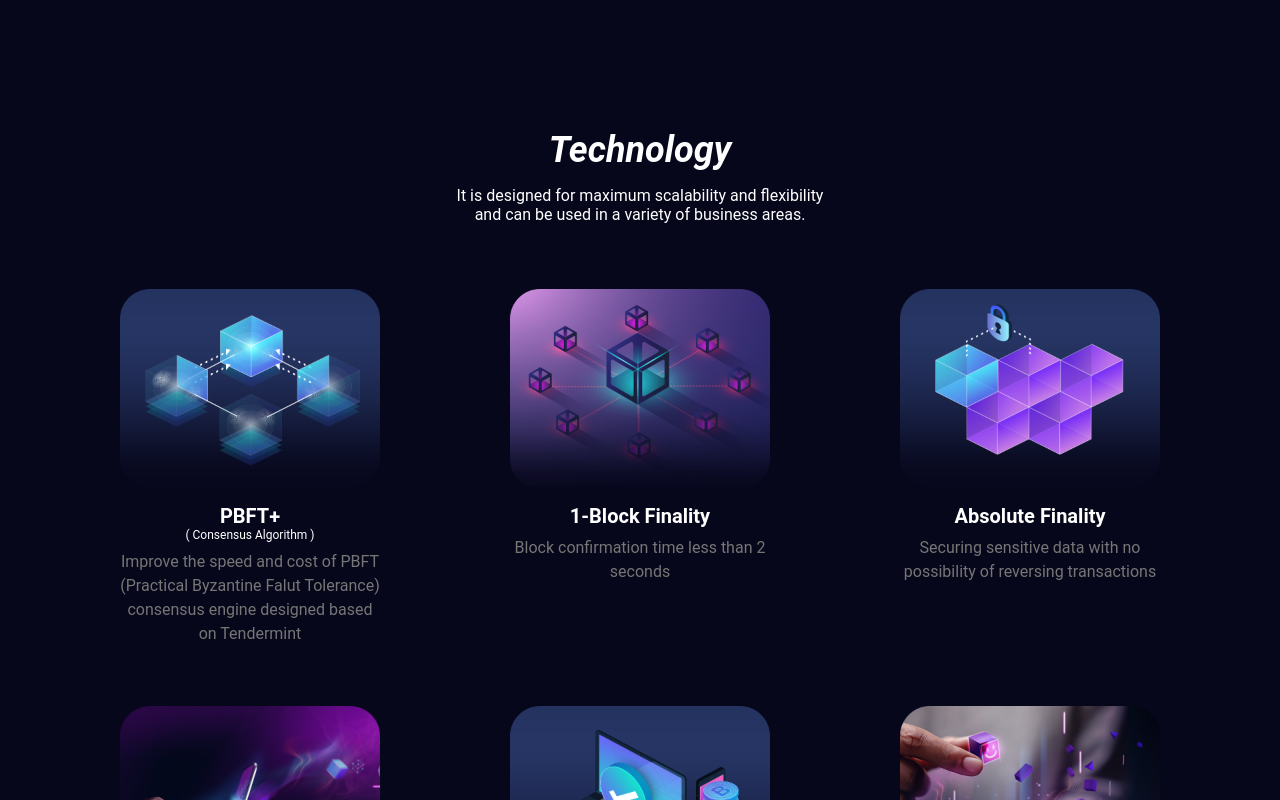
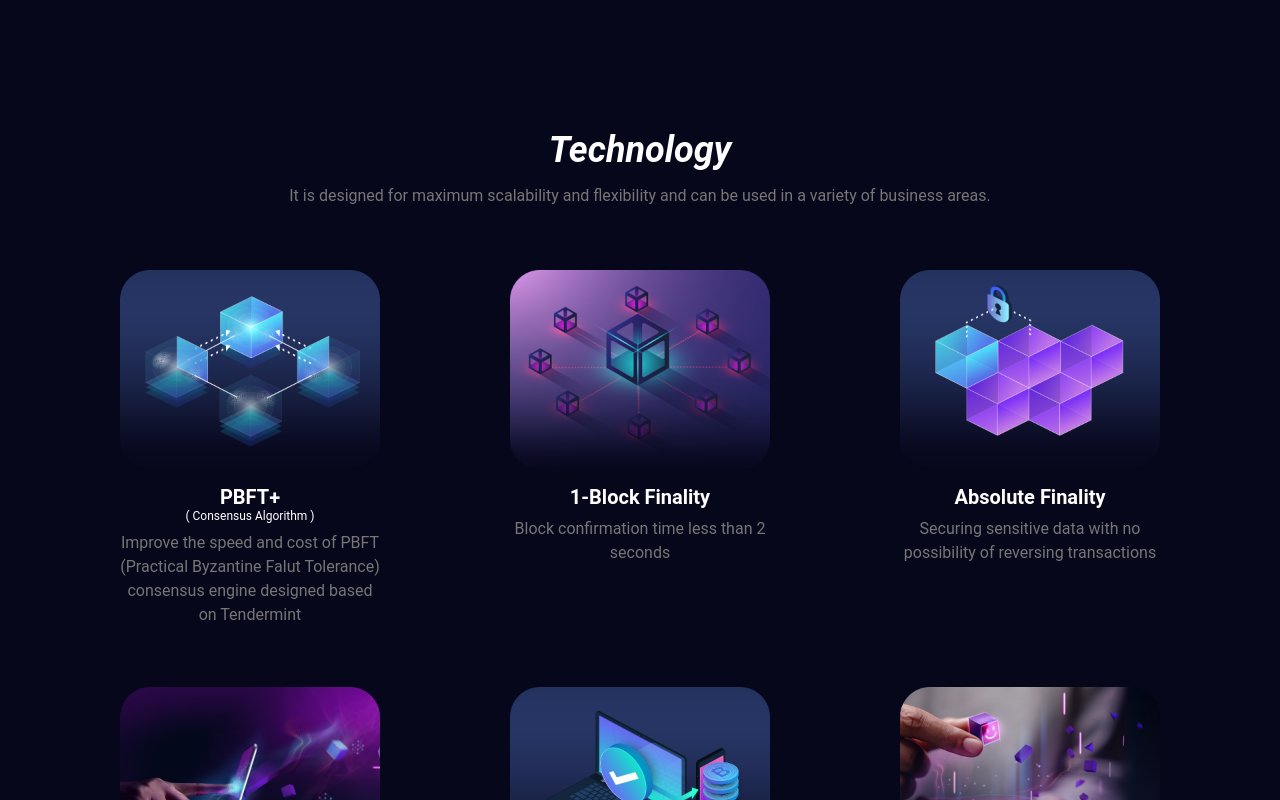
Before and after one commit to ciela0426/exais-foundation, a React (Create React App) app: page /exais in a window 1280 px wide. Shown: the part 1860-2660 px from the top of the page. Built offline with nearby package versions, Linux system fonts and the light colour scheme.

Commit message:
[feat] exais page updated

```diff
--- a/src/scss/exais.scss
+++ b/src/scss/exais.scss
@@ -73,6 +73,7 @@ $description-color : #767676;
         flex-flow: column wrap;
         align-items: center;
         margin-bottom: 250px;
+        padding: 0 25px;
         > .title {
             font-style: italic;
             font-size: 36px;
@@ -84,6 +85,8 @@ $description-color : #767676;
             font-weight: 400;
             text-align: center;
             margin-bottom: 65px;
+            color: $description-color;
+            white-space: normal;
         }
 
         > .content3_box {
```
